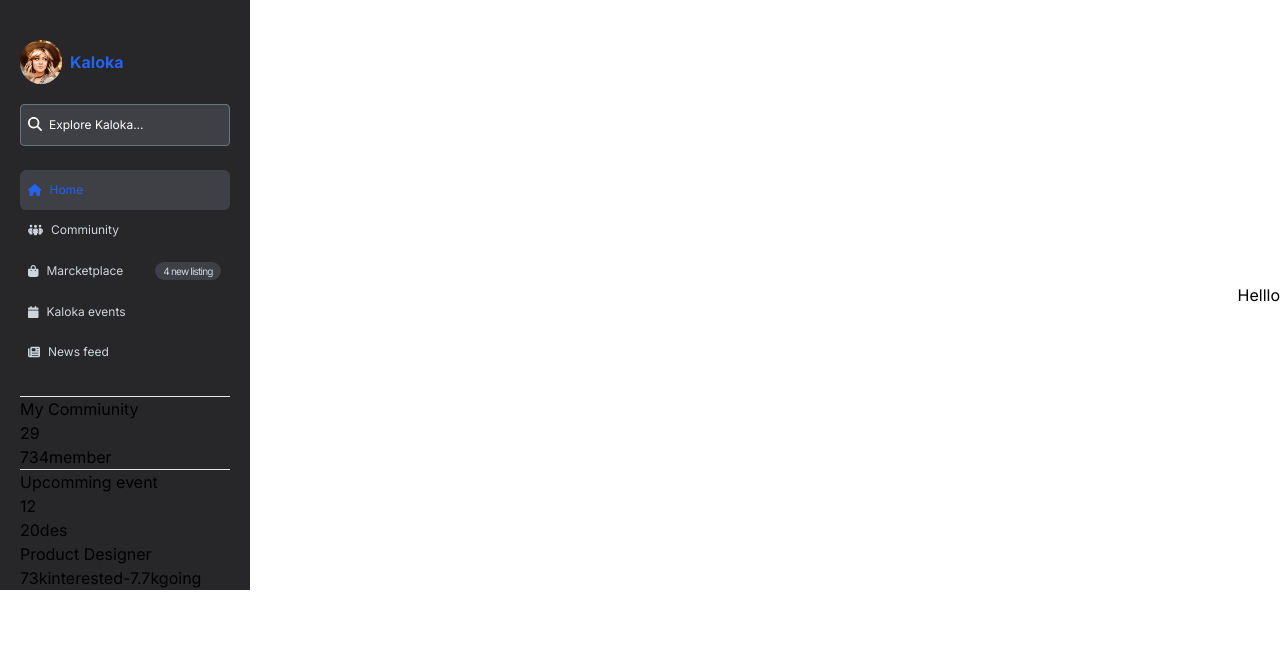
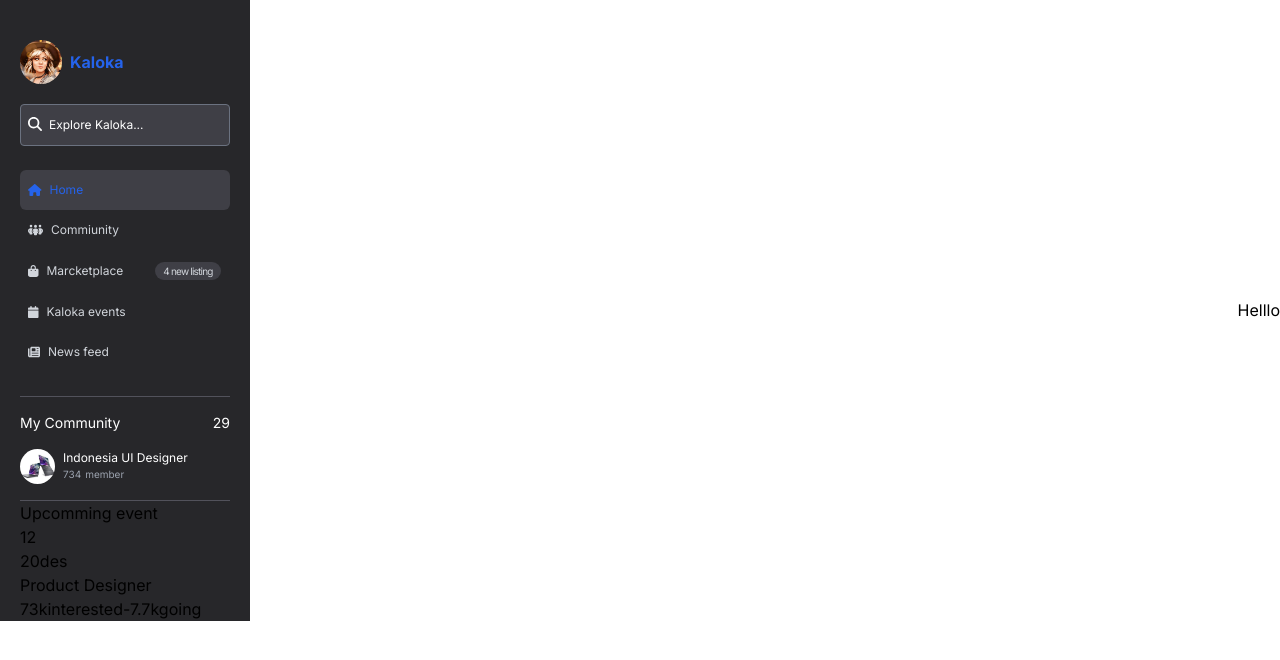
Before and after one commit to CaseoJKL/mern-front, a Next.js app: page /home in a window 1280 px wide. Shown: the top 660 px of the page. Built offline with nearby package versions, Linux system fonts and the light colour scheme.

Commit message:
LeftSideBar in Homepage => Cummunity Section  => working on it

```diff
--- a/src/app/_Components/Home/LeftSideBar.js
+++ b/src/app/_Components/Home/LeftSideBar.js
@@ -1,5 +1,6 @@
 import Image from "next/image";
 import profile from "@/app/_Assets/images/profile.jpg";
+import uidesigner from "@/app/_Assets/images/uidesigner.jpg";
 import { FontAwesomeIcon } from "@fortawesome/react-fontawesome";
 import {
   faSearch,
@@ -56,24 +57,28 @@ const LeftSideBar = () => {
           <h4>News feed</h4>
         </div>
       </section>
-      <hr />
-      <section>
+      <hr className="border-zinc-600" />
+      <section className="main_LeftSideBar-CommunitySection">
+        <header>
+          <h1>My Community</h1>
+          <p>29</p>
+        </header>
         <div>
-          <h1>My Commiunity</h1>
-          <spam>29</spam>
-        </div>
-        <div>
-          {/* <Image src="" alt="" /> */}
-          <div>
-            <h1></h1>
+          <Image
+            className="w-[35px] h-[35px] rounded-full"
+            src={uidesigner}
+            alt=""
+          />
+          <section>
+            <h1>Indonesia UI Designer</h1>
             <div>
               <span>734</span>
               <span>member</span>
             </div>
-          </div>
+          </section>
         </div>
       </section>
-      <hr />
+      <hr className="border-zinc-600" />
       <section>
         <div>
           <h1>Upcomming event</h1>
--- a/src/app/globals.css
+++ b/src/app/globals.css
@@ -13,6 +13,7 @@
 .main_LeftSideBar {
   @apply max-w-[250px] px-5 bg-zinc-800;
 }
+/* 👇 Menu Section */
 .main_LeftSideBar-MenuSection {
   @apply flex-col-g my-6 text-xs text-gray-300;
 }
@@ -28,6 +29,35 @@
 .active span {
   @apply !bg-zinc-800 !text-gray-300;
 }
+/* 👆 Menu Section */
+
+/* 👇 Cummunity Section */
+.main_LeftSideBar-CommunitySection {
+  @apply flex-col-g  mt-4 text-gray-400 text-sm;
+}
+.main_LeftSideBar-CommunitySection header {
+  @apply flex justify-between items-center text-white;
+}
+.main_LeftSideBar-CommunitySection div {
+  @apply flex justify-start items-center my-4;
+}
+.main_LeftSideBar-CommunitySection div > p {
+  @apply px-2 py-1 bg-zinc-700 rounded-full text-xs;
+}
+.main_LeftSideBar-CommunitySection div > section {
+  @apply text-xs ml-2;
+}
+.main_LeftSideBar-CommunitySection div > section > h1 {
+  @apply text-white;
+}
+.main_LeftSideBar-CommunitySection div > section > div {
+  @apply m-0;
+}
+.main_LeftSideBar-CommunitySection div > section > div > span {
+  @apply text-[10px] mr-1;
+}
+/* 👆 Cummunity Section */
+
 /* 👆 End LeftSideBar in home page */
 @tailwind utilities;
 
```
Also changed, not shown: src/app/_Assets/images/uidesigner.jpg (added).
